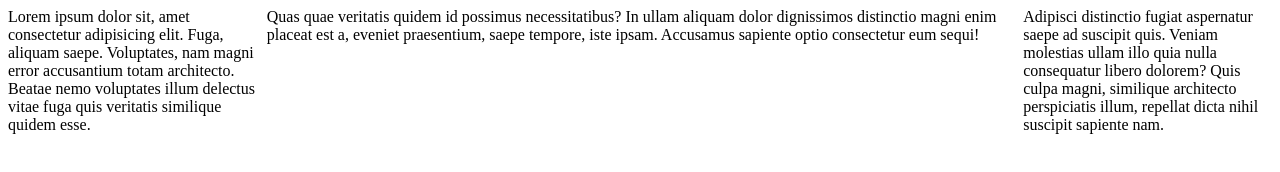
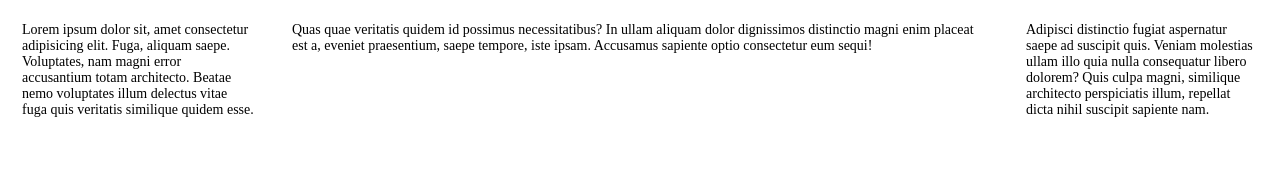
Before and after one commit to omidlmazaheri/flex-sample, a plain HTML site: page index.html in a window 1280 px wide. Drawn offline with Linux system fonts and the light colour scheme.

Commit message:
add padding

```diff
--- a/index.html
+++ b/index.html
@@ -6,10 +6,16 @@
     <meta name="viewport" content="width=device-width, initial-scale=1.0">
     <title>Document</title>
     <style>
+        *{
+            font-size: 14px;
+        }
         main{
             display: flex;
             gap: 10px;
 
+        }
+        main>section{
+            padding: 1rem;
         }
         .aside{
             flex: 20%;
```
